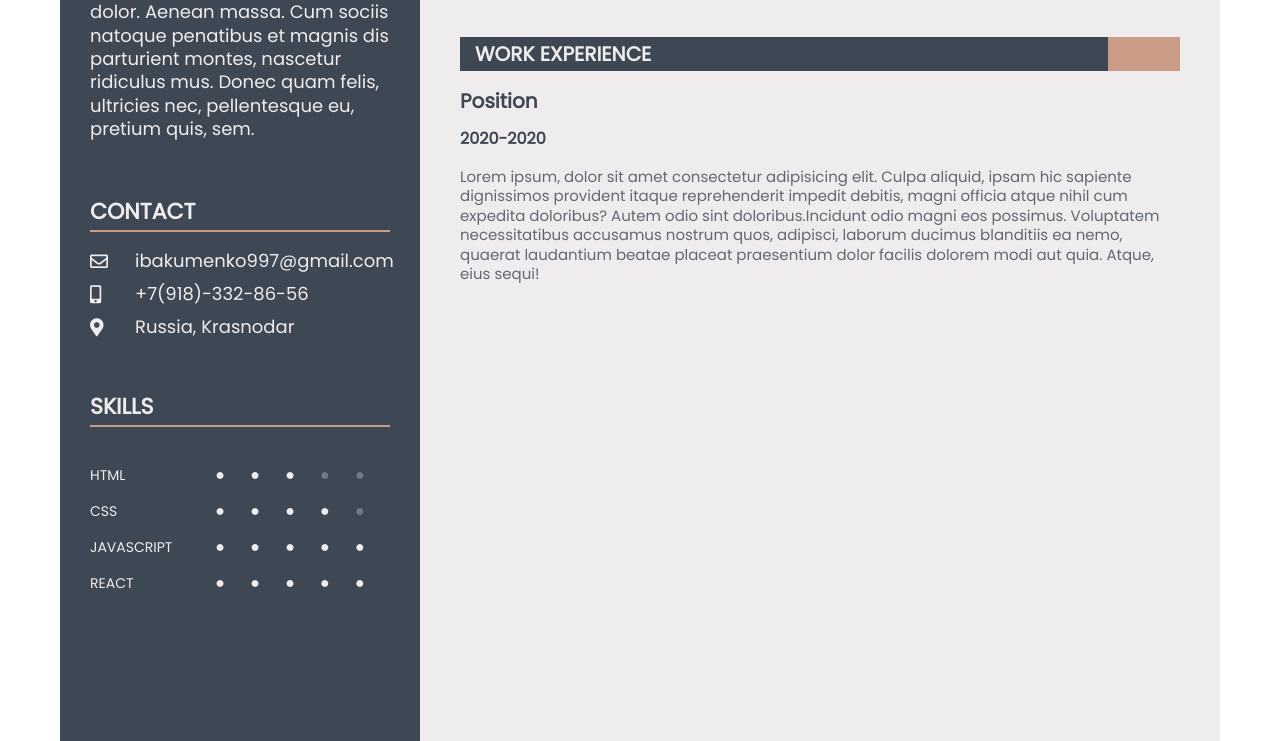
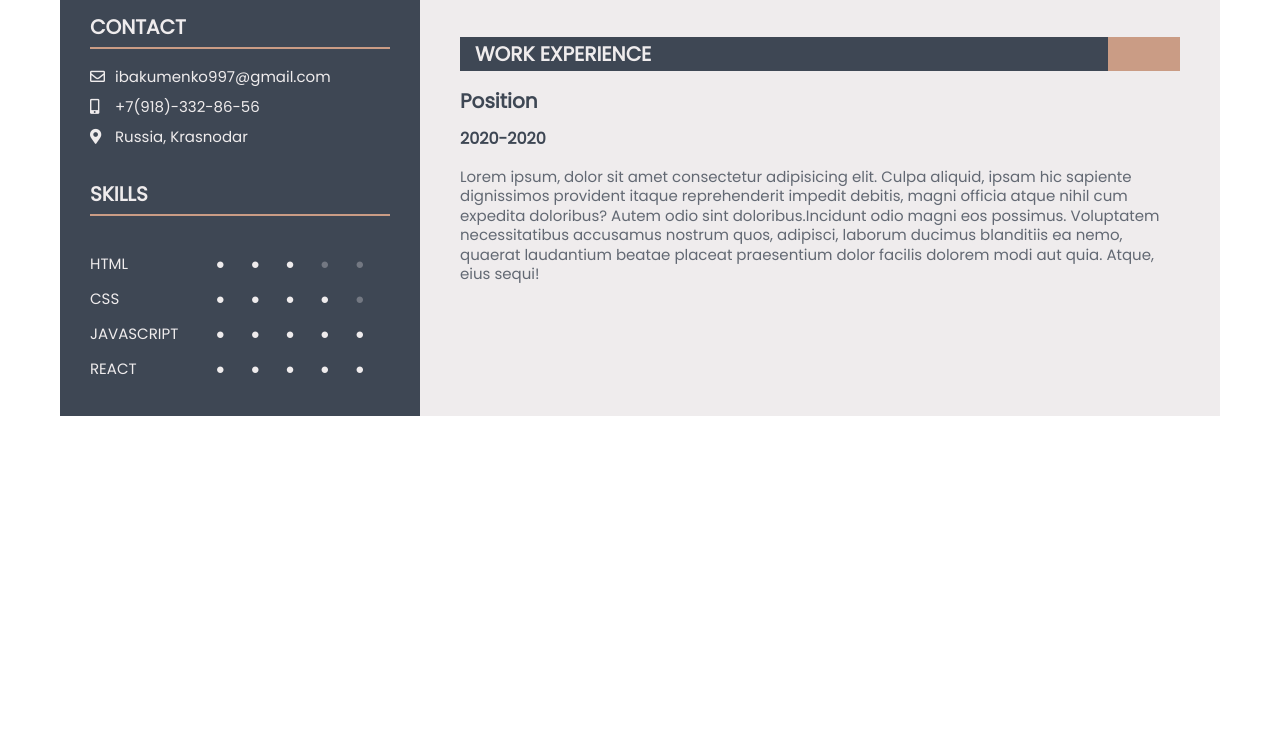
Before and after one commit to IrinaBakumenko/Resume, a plain HTML site: page src/index.html in a window 1280 px wide. Shown: the part 571-1312 px from the top of the page. After the commit the page ends 987 px from the top, so only its background shows below. Drawn offline with Linux system fonts and the light colour scheme.

Commit message:
feat: stylization block pelsonal info

```diff
--- a/src/app.css
+++ b/src/app.css
@@ -78,35 +78,35 @@ a {
 .personal-info {
   flex: 0 0 360px;
   background: var(--color-grey);
-  padding: 150px 30px;
+  padding: 40px 30px;
   box-sizing: border-box;
 }
 
 .personal-info__header {
-  font-size: 22px;
+  font-size: 20px;
   text-transform: uppercase;
   color: var(--color-light);
   border-bottom: 2px solid var(--name-background-color);
-  padding-bottom: 7px;
-  margin: 60px 0 20px;
+  padding-bottom: 10px;
+  margin-bottom: 20px;
   font-weight: bold;
-}
-
-.personal-info__header--first {
-  margin-top: 0;
 }
 
 .personal-info__about-me-text {
   color: var(--color-light);
-  font-size: 18px;
+  font-size: 15px;
   line-height: 1.3;
+}
+
+.personal-info__contact, .personal-info__skills {
+  margin-top: 40px;
 }
 
 .personal-info__contact-item {
   display: flex;
   align-items: center;
   margin-top: 15px;
-  font-size: 18px;
+  font-size: 15px;
   color: var(--color-light);
 }
 
@@ -116,12 +116,11 @@ a {
 }
 
 .personal-info__contact-item > i {
-  flex: 0 0 10%;
-  margin-right: 15px;
+  flex: 0 0 25px;
 }
 
 .personal-info__contact-item > a {
-  flex: 0 0 90%;
+  flex: 0 0 auto;
 }
 
 .personal-info__skills-item {
@@ -133,7 +132,7 @@ a {
 
 .personal-info__skills-item-name {
   flex: 0 0 100px;
-  font-size: 14px;
+  font-size: 15px;
   text-transform: uppercase;
 }
 
@@ -141,6 +140,7 @@ a {
   flex: 1 1 auto;
   display: flex;
   justify-content: space-evenly;
+  font-size: 15px;
 }
 
 .point-yes {
@@ -233,6 +233,7 @@ a {
 
   .personal-info {
     flex: 1 1 100%;
+    padding: 20px;
   }
 
   .experience {
--- a/src/index.html
+++ b/src/index.html
@@ -38,7 +38,7 @@
       <div class="main">
         <div class="personal-info">
           <div class="personal-info__about-me">
-            <h2 class="personal-info__header personal-info__header--first">
+            <h2 class="personal-info__header">
               About me
             </h2>
             <p class="personal-info__about-me-text">
@@ -99,11 +99,11 @@
                 <p>JavaScript</p>
               </div>
               <div class="personal-info__skills-item-value">
-                <span>&#9679;</span>
-                <span>&#9679;</span>
-                <span>&#9679;</span>
-                <span>&#9679;</span>
-                <span>&#9679;</span>
+                <span class="point-yes">&#9679;</span>
+								<span class="point-yes">&#9679;</span>
+								<span class="point-yes">&#9679;</span>
+                <span class="point-yes">&#9679;</span>
+								<span class="point-yes">&#9679;</span>
               </div>
             </div>
             <div class="personal-info__skills-item">
@@ -111,11 +111,11 @@
                 <p>React</p>
               </div>
               <div class="personal-info__skills-item-value">
-                <span>&#9679;</span>
-                <span>&#9679;</span>
-                <span>&#9679;</span>
-                <span>&#9679;</span>
-                <span>&#9679;</span>
+                <span class="point-yes">&#9679;</span>
+								<span class="point-yes">&#9679;</span>
+                <span class="point-yes">&#9679;</span>
+                <span class="point-yes">&#9679;</span>
+                <span class="point-yes">&#9679;</span>
               </div>
             </div>
           </div>
```
